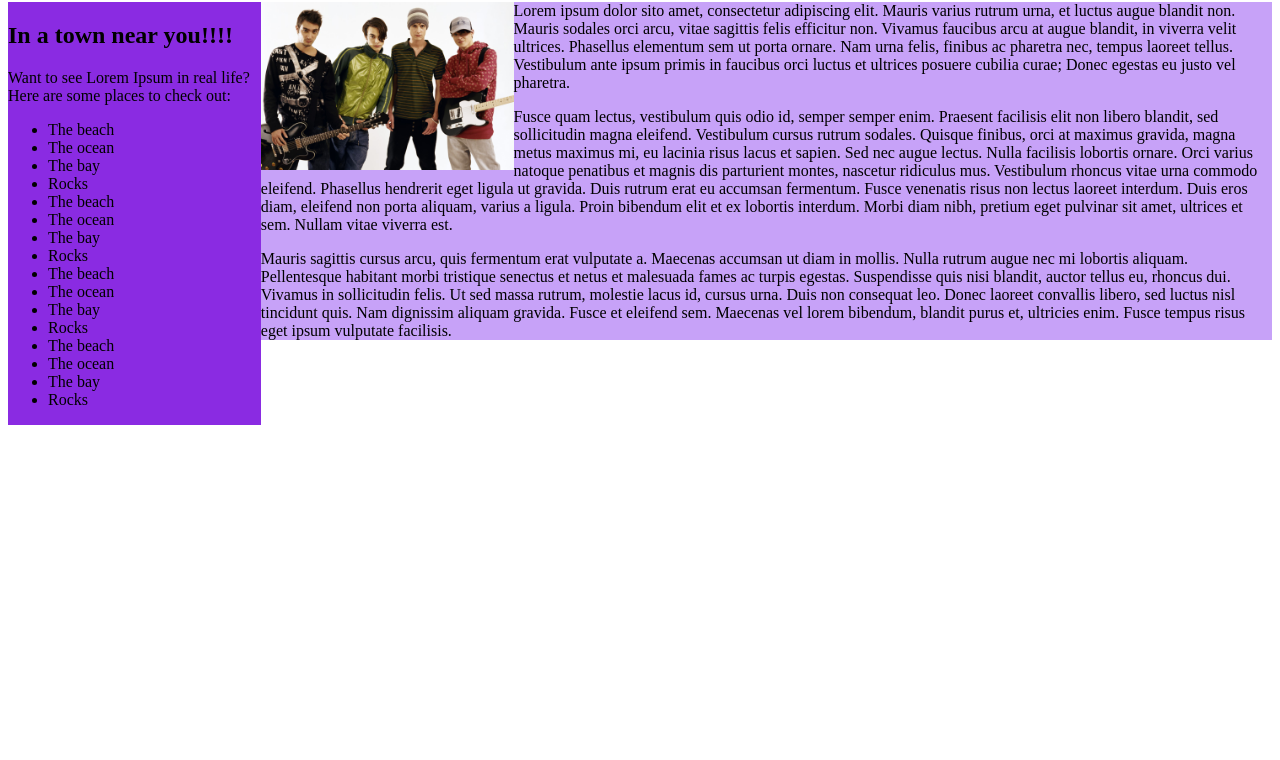
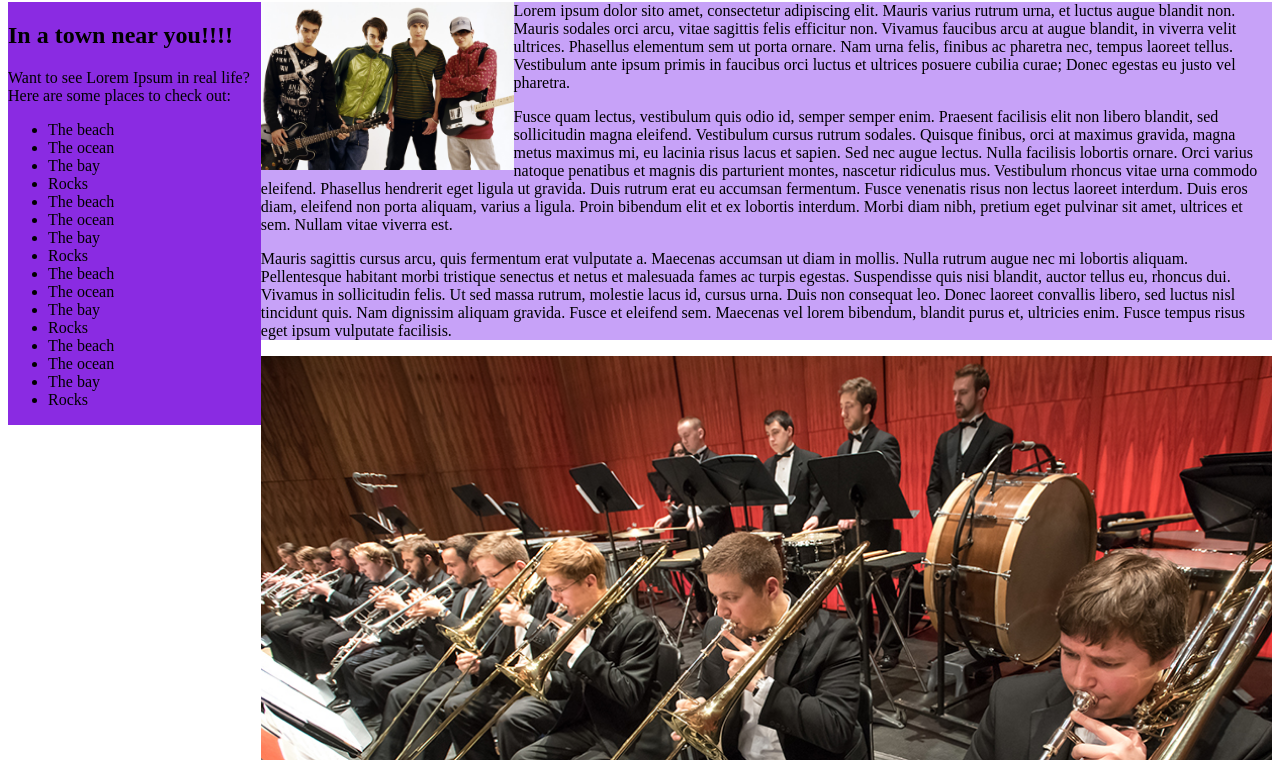
Before and after one commit to alex-mcknight11/band-website, a plain HTML site: page index.html in a window 1280 px wide. Shown: the part 78-838 px from the top of the page. Before the commit the page ends 800 px from the top, so only its background shows below. Drawn offline with Linux system fonts and the light colour scheme.

Commit message:
add image style Co-authored-by: Derrak <derrak@gmail.com> Co-authored-by: jamesp92 <pjperry28@gmail.com>

```diff
--- a/index.html
+++ b/index.html
@@ -43,6 +43,7 @@
     <p>
       Mauris sagittis cursus arcu, quis fermentum erat vulputate a. Maecenas accumsan ut diam in mollis. Nulla rutrum augue nec mi lobortis aliquam. Pellentesque habitant morbi tristique senectus et netus et malesuada fames ac turpis egestas. Suspendisse quis nisi blandit, auctor tellus eu, rhoncus dui. Vivamus in sollicitudin felis. Ut sed massa rutrum, molestie lacus id, cursus urna. Duis non consequat leo. Donec laoreet convallis libero, sed luctus nisl tincidunt quis. Nam dignissim aliquam gravida. Fusce et eleifend sem. Maecenas vel lorem bibendum, blandit purus et, ultricies enim. Fusce tempus risus eget ipsum vulputate facilisis.
     </p>
+      <img class="image" src="img/band2.jpeg" alt="another photo of the same band" width="80%">
   </div>
 </body>
 </html>
```
